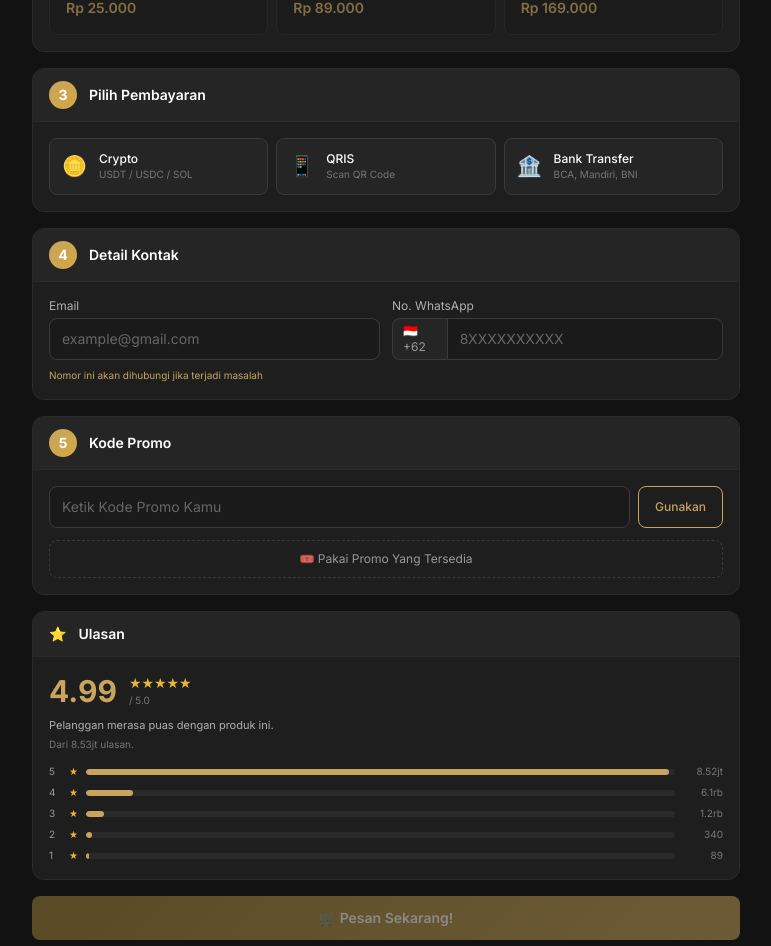
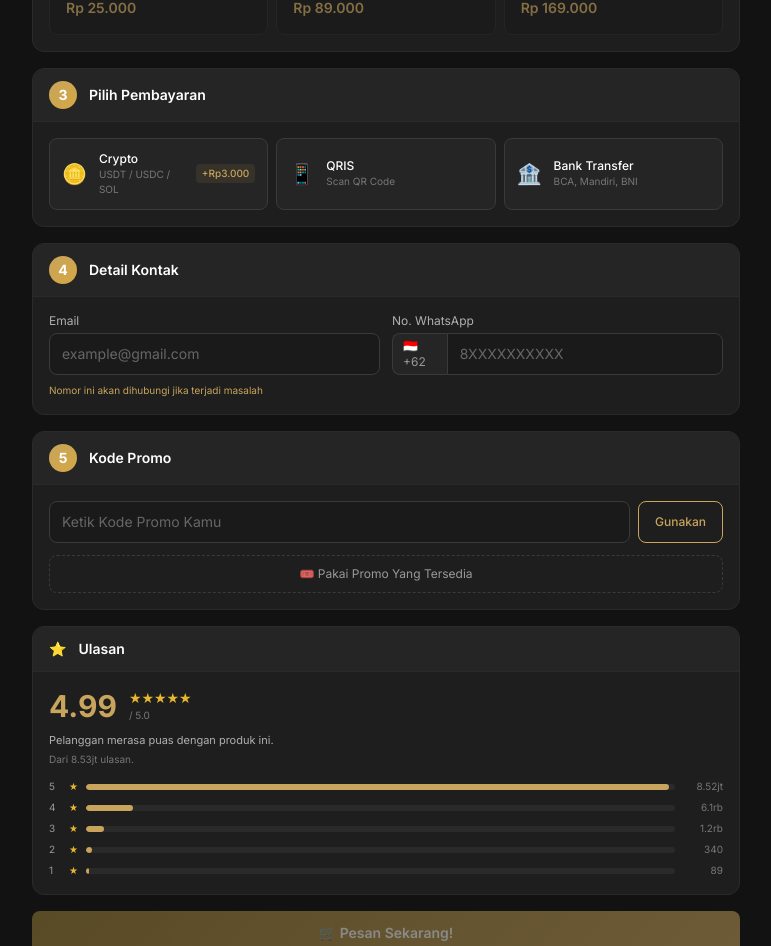
Before and after one commit to rinonism/nyinyistore, a Next.js app: page /topup/apex-legends-mobile in a window 1280 px wide. Shown: the part 976-1922 px from the top of the page, without its empty margins (82-853 px from the left). Built offline with nearby package versions, Linux system fonts and the light colour scheme.

Commit message:
feat: show +Rp3.000 fee badge on crypto payment option

```diff
--- a/src/app/topup/[slug]/page.tsx
+++ b/src/app/topup/[slug]/page.tsx
@@ -111,7 +111,7 @@ export default function TopUpPage({ params }: TopUpPageProps) {
   }, [game.slug]);
 
   const paymentMethods = [
-    { id: "crypto", name: "Crypto", icon: "🪙", description: "USDT / USDC / SOL" },
+    { id: "crypto", name: "Crypto", icon: "🪙", description: "USDT / USDC / SOL", fee: "+Rp3.000" },
     { id: "qris", name: "QRIS", icon: "📱", description: "Scan QR Code" },
     { id: "bank", name: "Bank Transfer", icon: "🏦", description: "BCA, Mandiri, BNI" },
   ];
@@ -406,10 +406,15 @@ export default function TopUpPage({ params }: TopUpPageProps) {
                       }`}
                     >
                       <span className="text-lg sm:text-xl">{method.icon}</span>
-                      <div>
+                      <div className="flex-1">
                         <div className="text-xs font-medium text-white">{method.name}</div>
                         <div className="text-[10px] text-[#777]">{method.description}</div>
                       </div>
+                      {method.fee && (
+                        <span className="text-[10px] font-medium text-[#c8a45c] bg-[#c8a45c]/10 px-1.5 py-0.5 rounded">
+                          {method.fee}
+                        </span>
+                      )}
                     </button>
                   ))}
                 </div>
```
